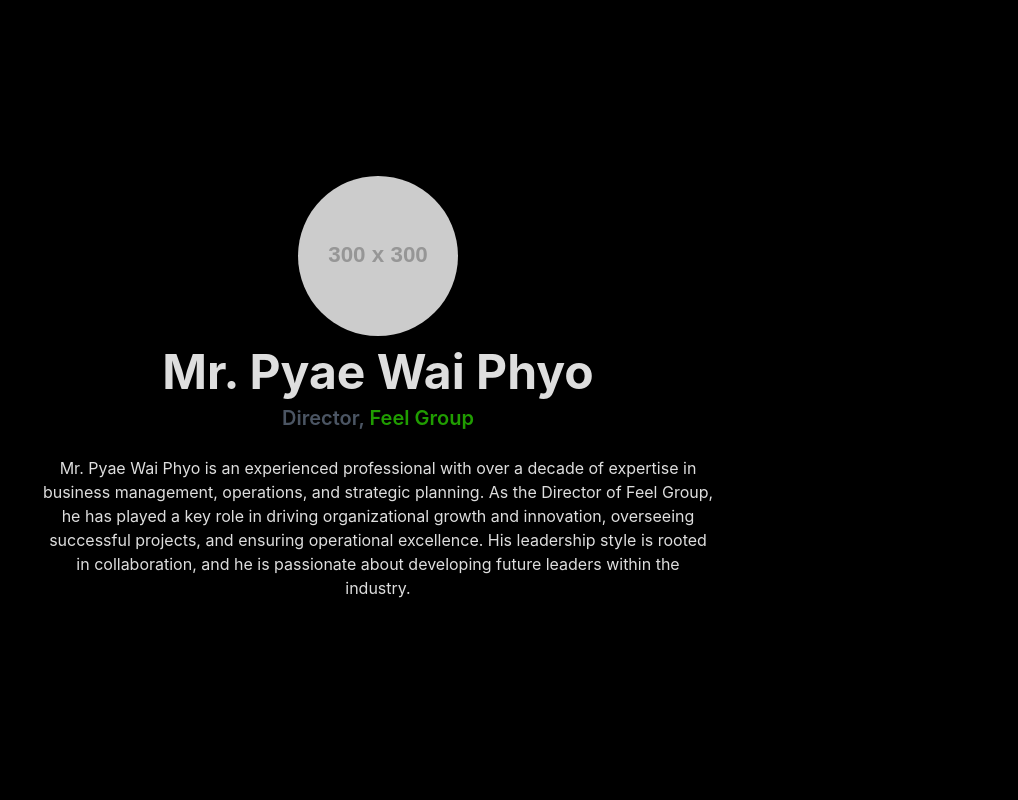
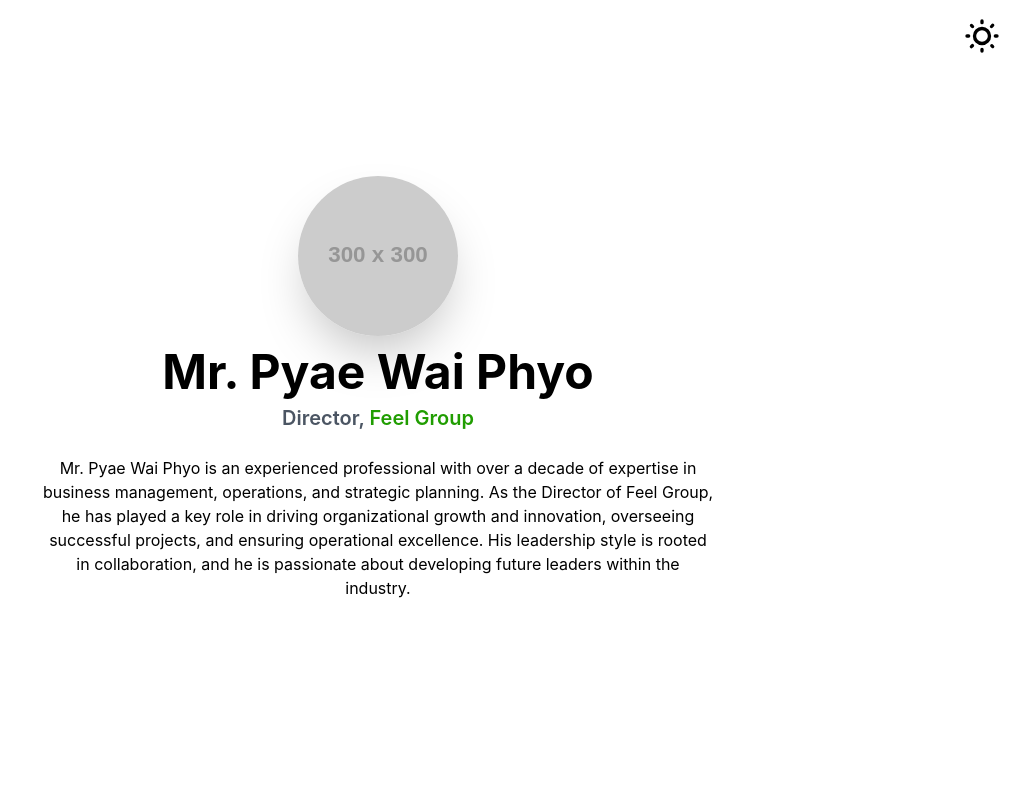
Before and after one commit to Reon1917/personal-site-pwp, a React (Vite) app: page / in a window 1280 px wide. Shown: the top 800 px of the page, without its empty margins (262-1280 px from the left). Built offline with nearby package versions, Linux system fonts and the light colour scheme.

Commit message:
dark mode switcher

```diff
--- a/src/App.jsx
+++ b/src/App.jsx
@@ -1,16 +1,39 @@
-import React from 'react';
+import React, { useState, useEffect } from 'react';
 import Hero from './components/hero';
 import Experience from './components/experience';
 import SocialsContacts from './components/socials_contacts';
 import './App.css';
 
 function App() {
+  const [theme, setTheme] = useState('light');
+
+  useEffect(() => {
+    document.documentElement.setAttribute('data-theme', theme);
+  }, [theme]);
+
+  const toggleTheme = () => {
+    setTheme(theme === 'light' ? 'dark' : 'light');
+  };
+
   return (
-    <>
+    <div className="App">
+      <header className="fixed top-4 right-4">
+        <button onClick={toggleTheme} className="swap swap-rotate">
+          {theme === 'light' ? (
+            <svg className="swap-off h-10 w-10 fill-current" xmlns="http://www.w3.org/2000/svg" viewBox="0 0 24 24">
+              <path d="M5.64,17l-.71.71a1,1,0,0,0,0,1.41,1,1,0,0,0,1.41,0l.71-.71A1,1,0,0,0,5.64,17ZM5,12a1,1,0,0,0-1-1H3a1,1,0,0,0,0,2H4A1,1,0,0,0,5,12Zm7-7a1,1,0,0,0,1-1V3a1,1,0,0,0-2,0V4A1,1,0,0,0,12,5ZM5.64,7.05a1,1,0,0,0,.7.29,1,1,0,0,0,.71-.29,1,1,0,0,0,0-1.41l-.71-.71A1,1,0,0,0,4.93,6.34Zm12,.29a1,1,0,0,0,.7-.29l.71-.71a1,1,0,1,0-1.41-1.41L17,5.64a1,1,0,0,0,0,1.41A1,1,0,0,0,17.66,7.34ZM21,11H20a1,1,0,0,0,0,2h1a1,1,0,0,0,0-2Zm-9,8a1,1,0,0,0-1,1v1a1,1,0,0,0,2,0V20A1,1,0,0,0,12,19ZM18.36,17A1,1,0,0,0,17,18.36l.71.71a1,1,0,0,0,1.41,0,1,1,0,0,0,0-1.41ZM12,6.5A5.5,5.5,0,1,0,17.5,12,5.51,5.51,0,0,0,12,6.5Zm0,9A3.5,3.5,0,1,1,15.5,12,3.5,3.5,0,0,1,12,15.5Z" />
+            </svg>
+          ) : (
+            <svg className="swap-on h-10 w-10 fill-current" xmlns="http://www.w3.org/2000/svg" viewBox="0 0 24 24">
+              <path d="M21.64,13a1,1,0,0,0-1.05-.14,8.05,8.05,0,0,1-3.37.73A8.15,8.15,0,0,1,9.08,5.49a8.59,8.59,0,0,1,.25-2A1,1,0,0,0,8,2.36,10.14,10.14,0,1,0,22,14.05,1,1,0,0,0,21.64,13Zm-9.5,6.69A8.14,8.14,0,0,1,7.08,5.22v.27A10.15,10.15,0,0,0,17.22,15.63a9.79,9.79,0,0,0,2.1-.22A8.11,8.11,0,0,1,12.14,19.73Z" />
+            </svg>
+          )}
+        </button>
+      </header>
       <Hero />
       <Experience />
       <SocialsContacts />
-    </>
+    </div>
   );
 }
 
--- a/src/index.css
+++ b/src/index.css
@@ -8,11 +8,23 @@
   font-weight: 400;
 
   color-scheme: light dark;
-  color: rgba(255, 255, 255, 0.87);
-  background-color: black;
-
   font-synthesis: none;
   text-rendering: optimizeLegibility;
   -webkit-font-smoothing: antialiased;
   -moz-osx-font-smoothing: grayscale;
 }
+
+[data-theme='light'] {
+  --bg-color: white;
+  --text-color: black;
+}
+
+[data-theme='dark'] {
+  --bg-color: black;
+  --text-color: rgba(255, 255, 255, 0.87);
+}
+
+body {
+  background-color: var(--bg-color);
+  color: var(--text-color);
+}
```
